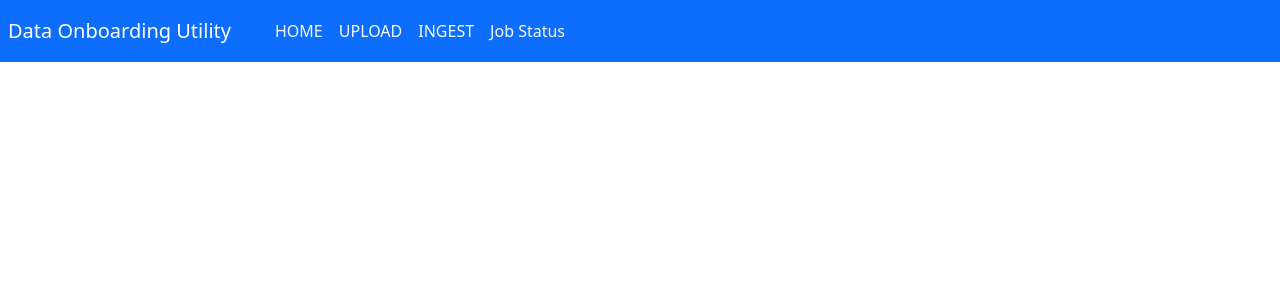
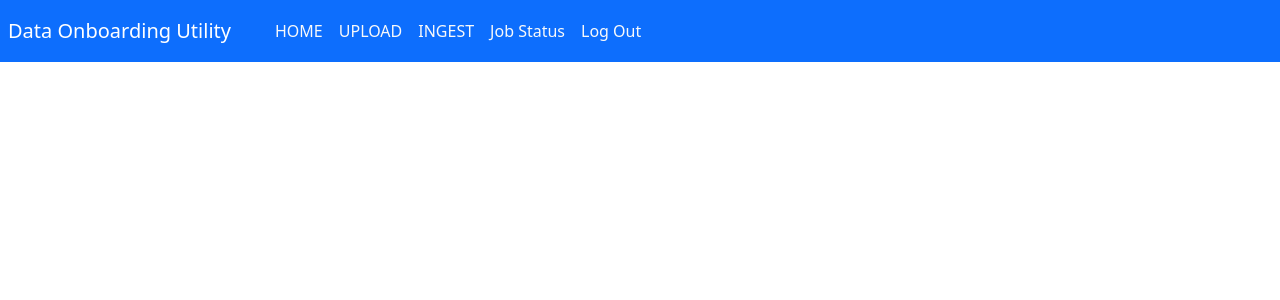
Before and after one commit to venkateshravik/Data-Onboarding-Utility, a Django app: page / in a window 1280 px wide. Shown: the top 300 px of the page. Run offline with Django 4.2, Linux system fonts and the light colour scheme; the visitor is signed in with stand-in values (Sample User, id 1); some libraries are stand-ins or nearby versions.

Commit message:
added logout link & debug mode to true

```diff
--- a/backend/dot/dot/settings.py
+++ b/backend/dot/dot/settings.py
@@ -24,7 +24,7 @@ BASE_DIR = Path(__file__).resolve().parent.parent
 SECRET_KEY = 'django-insecure-e=6pnisajacpx19a%5=(%bwdt&3l5ku1g&+swzk5u1bwi^72y4'
 
 # SECURITY WARNING: don't run with debug turned on in production!
-DEBUG = False
+DEBUG = True
 
 ALLOWED_HOSTS = ["*","35.223.155.130"]
 
--- a/backend/dot/templates/home.html
+++ b/backend/dot/templates/home.html
@@ -29,6 +29,9 @@
             <li class="nav-item">
               <a class="nav-link link-light" href="/dataplex/job/status">Job Status</a>
             </li>
+            <li class="nav-item">
+              <a class="nav-link link-light" href="/accounts/logout">Log Out</a>
+            </li>
           </ul>
         </div>
       </nav>
```
